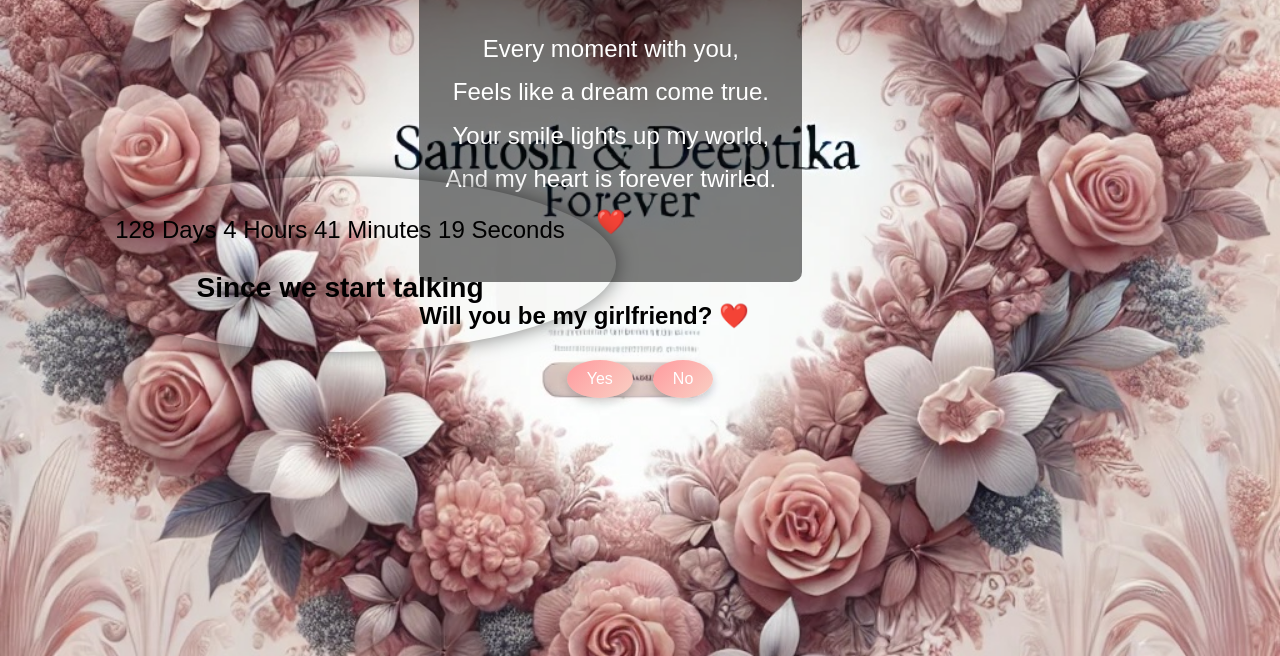
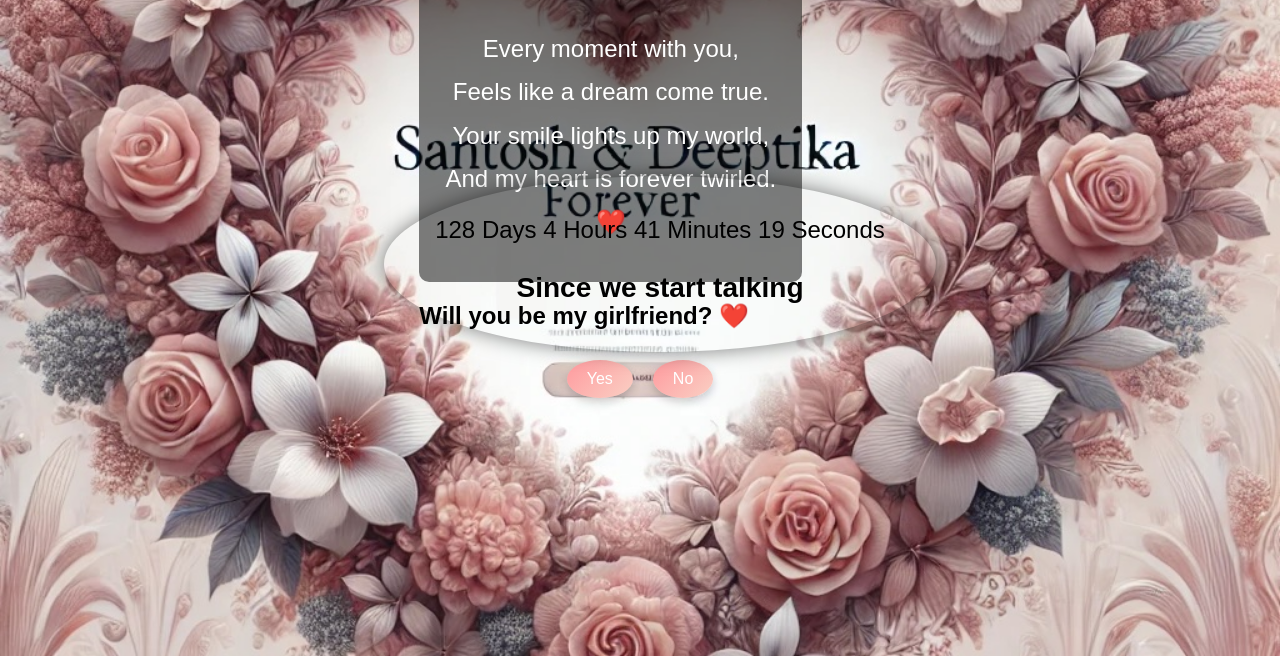
Before and after one commit to ssantoshppandey/Deeptika, a plain HTML site: page index.html in a window 1280 px wide. Shown: the part 144-800 px from the top of the page. Drawn offline with Linux system fonts and the light colour scheme.

Commit message:
Update styles.css

```diff
--- a/styles.css
+++ b/styles.css
@@ -37,7 +37,7 @@ body {
   box-shadow: 0 0 20px rgba(0, 0, 0, 0.5);
   position: fixed; /* Fixes the heart in the center */
   top: 40%; /* Centers vertically */
-  left: 5%; /* Centers horizontally */
+  left: 30%; /* Centers horizontally */
 /*   transform: translate(-50%, -50%); /* Ensures perfect centering */ */
 }
 
```
